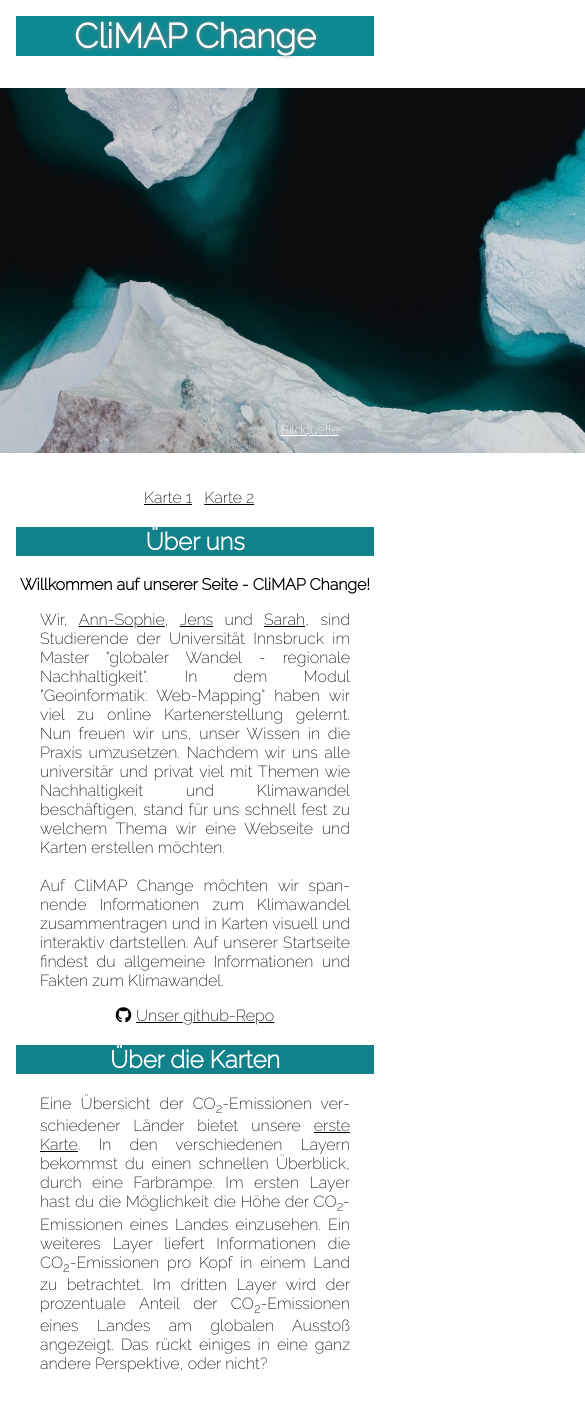
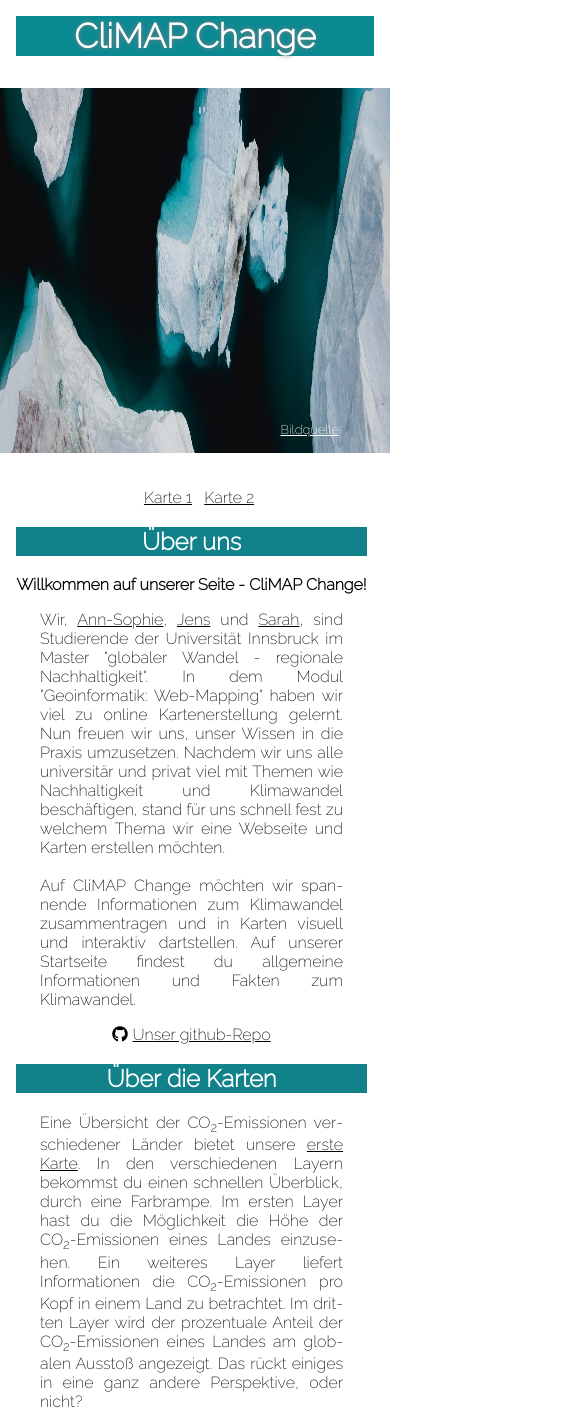
Before and after one commit to climapchange/climapchange.github.io, a plain HTML site: page index.html in a window 390 px wide. Shown: the top 1414 px of the page, 585 px wide, since content can reach past the window. Drawn offline with Linux system fonts and the light colour scheme.

Commit message:
@mediascreen

```diff
--- a/mainsite/style.css
+++ b/mainsite/style.css
@@ -95,3 +95,15 @@ footer {
 a:hover {
     color: rgba(16, 151, 185, 0.89)
 }
+
+@media screen and (max-width: 900px) {
+    main {
+        max-width: 90%;
+    }
+}
+
+@media screen and (max-width: 1280px) {
+    header img.banner {
+        width: 100vw;
+    }
+}
```
